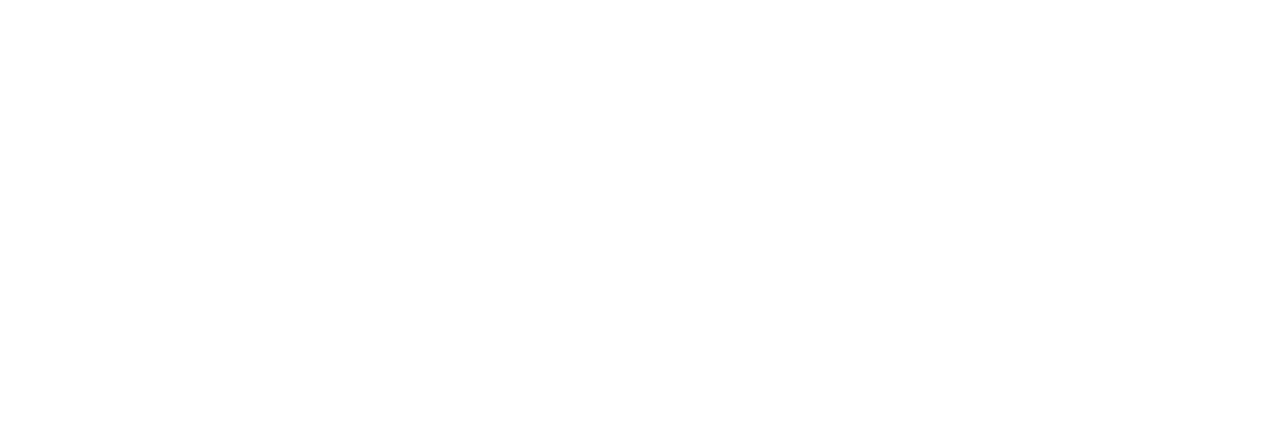
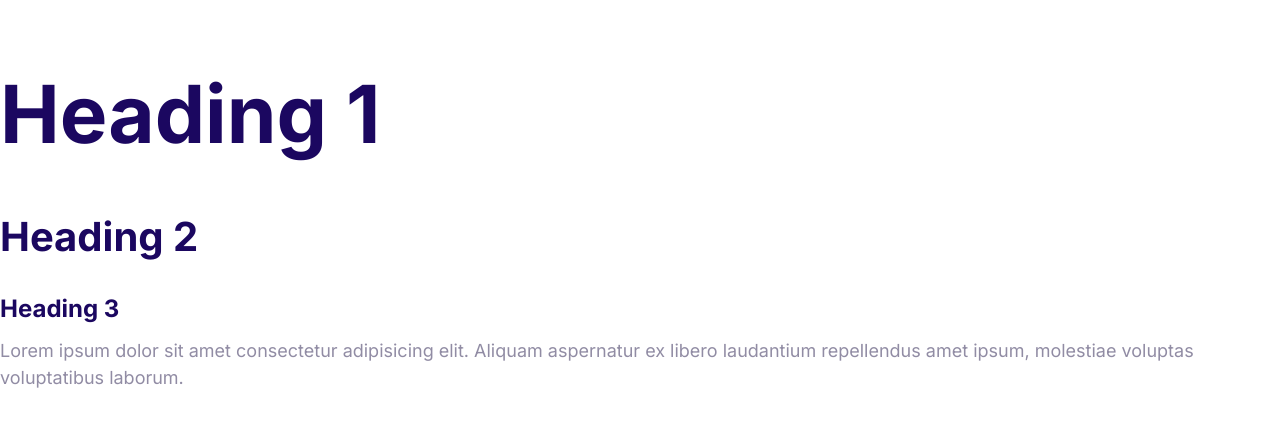
Before and after one commit to 90arch/archit, a plain HTML site: page index.html in a window 1280 px wide. Drawn offline with Linux system fonts and the light colour scheme.

Commit message:
Define the styles for the fonts.

```diff
--- a/css/styles.css
+++ b/css/styles.css
@@ -1,3 +1,7 @@
+html {
+  /*62.5% of 16px =10px*/
+  font-size: 62.5%;
+}
 :root {
   --color-primary: #2584ff;
   --color-secondary: #00d9ff;
@@ -5,3 +9,41 @@
   --color-headings: #1b0760;
   --color-body: #918ca4;
 }
+body {
+  font-family: Inter, Arial, Helvetica, sans-serif;
+  color: var(--color-body);
+  line-height: 1.5;
+  font-size: 2.4rem;
+}
+h1,
+h2,
+h3 {
+  color: var(--color-headings);
+  margin-bottom: 1rem;
+}
+h1 {
+  font-size: 7rem;
+}
+h2 {
+  font-size: 4rem;
+}
+h3 {
+  font-size: 3rem;
+}
+p {
+  margin-top: 0;
+}
+@media screen and (min-width: 1024px) {
+  body {
+    font-size: 1.8rem;
+  }
+  h1 {
+    font-size: 8rem;
+  }
+  h2 {
+    font-size: 4rem;
+  }
+  h3 {
+    font-size: 2.4rem;
+  }
+}
--- a/index.html
+++ b/index.html
@@ -4,9 +4,24 @@
     <meta charset="UTF-8" />
     <meta http-equiv="X-UA-Compatible" content="IE=edge" />
     <meta name="viewport" content="width=device-width, initial-scale=1.0" />
+    <title>Document</title>
+    <link rel="preconnect" href="https://fonts.googleapis.com" />
+    <link rel="preconnect" href="https://fonts.gstatic.com" crossorigin />
+    <link
+      href="https://fonts.googleapis.com/css2?family=Inter:wght@400;700&display=swap"
+      rel="stylesheet"
+    />
     <link rel="stylesheet" href="css/normalize.css" />
     <link rel="stylesheet" href="css/styles.css" />
-    <title>Document</title>
   </head>
-  <body></body>
+  <body>
+    <h1>Heading 1</h1>
+    <h2>Heading 2</h2>
+    <h3>Heading 3</h3>
+    <p>
+      Lorem ipsum dolor sit amet consectetur adipisicing elit. Aliquam
+      aspernatur ex libero laudantium repellendus amet ipsum, molestiae voluptas
+      voluptatibus laborum.
+    </p>
+  </body>
 </html>
```
